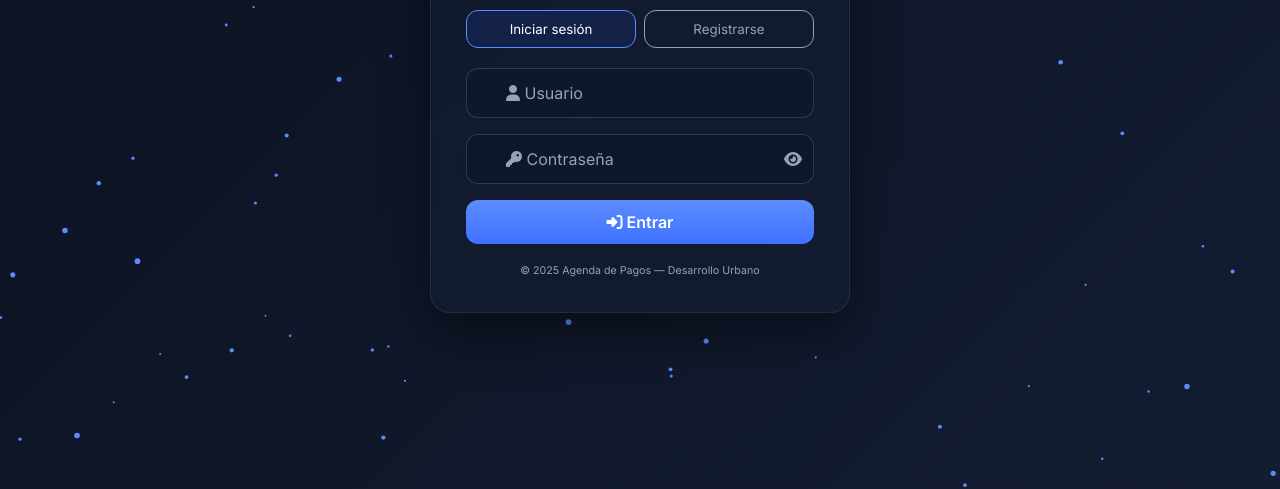
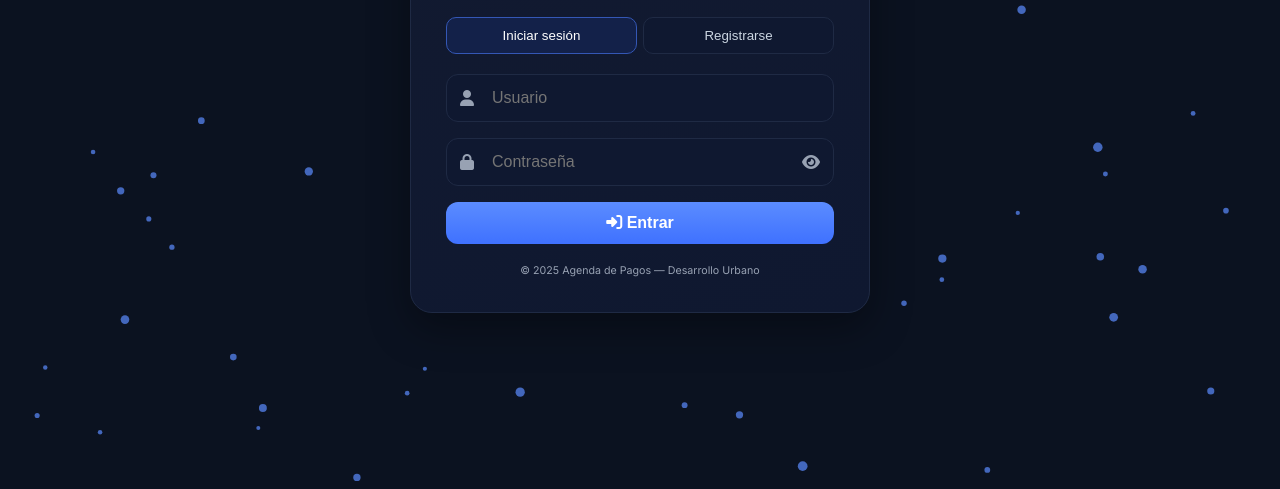
Before and after one commit to sirluisangel/Resindecia1, a plain HTML site: page index.html in a window 1280 px wide. Shown: the part 311-800 px from the top of the page. Drawn offline with Linux system fonts and the light colour scheme; some packages are replaced by stand-ins of ours; a script that the page names is missing.

Commit message:
refactor: Revamp authentication forms with improved structure, enhanced password strength validation, and updated UI elements

```diff
--- a/index.html
+++ b/index.html
@@ -6,15 +6,14 @@
   <title>Ingreso | Desarrollo Urbano</title>
   <link rel="stylesheet" href="login.css"/>
   <link rel="preconnect" href="https://fonts.googleapis.com">
+  <link rel="preconnect" href="https://fonts.gstatic.com" crossorigin>
   <link href="https://fonts.googleapis.com/css2?family=Inter:wght@400;600;700&display=swap" rel="stylesheet">
   <link rel="stylesheet" href="https://cdnjs.cloudflare.com/ajax/libs/font-awesome/6.5.2/css/all.min.css"/>
   <script src="https://cdn.jsdelivr.net/npm/sweetalert2@11"></script>
 </head>
 <body>
-  <!-- Fondo con partículas -->
   <canvas id="particles"></canvas>
-
-  <!-- Card centrada -->
+  <div class="auth-container">
     <div class="auth-card">
       <div class="auth-header">
         <i class="fa-solid fa-shield-halved"></i>
@@ -22,38 +21,37 @@
         <p class="muted">Accede o crea tu cuenta</p>
       </div>
 
-    <!-- Tabs -->
       <div class="tabs">
         <button class="tab active" data-tab="login">Iniciar sesión</button>
         <button class="tab" data-tab="register">Registrarse</button>
       </div>
 
-    <!-- Form login -->
+      <!-- Login -->
       <form id="loginForm" class="auth-form tab-pane active" autocomplete="off">
         <div class="field">
-        <input id="loginUser" type="text" placeholder=" " required/>
-        <label for="loginUser"><i class="fa-solid fa-user"></i> Usuario</label>
+          <i class="fa-solid fa-user field-icon"></i>
+          <input id="loginUser" type="text" placeholder="Usuario" required/>
         </div>
         <div class="field">
-        <input id="loginPass" type="password" placeholder=" " required/>
-        <label for="loginPass"><i class="fa-solid fa-key"></i> Contraseña</label>
-        <i class="fa-solid fa-eye toggle-pass" data-target="loginPass"></i>
+          <i class="fa-solid fa-lock field-icon"></i>
+          <input id="loginPass" type="password" placeholder="Contraseña" required/>
+          <i class="fa-solid fa-eye toggle-pass"></i>
         </div>
         <button class="btn primary w-full" type="submit">
           <i class="fa-solid fa-right-to-bracket"></i> Entrar
         </button>
       </form>
 
-    <!-- Form registro -->
+      <!-- Registro -->
       <form id="registerForm" class="auth-form tab-pane" autocomplete="off">
         <div class="field">
-        <input id="regUser" type="text" placeholder=" " required/>
-        <label for="regUser"><i class="fa-solid fa-user-plus"></i> Usuario</label>
+          <i class="fa-solid fa-user-plus field-icon"></i>
+          <input id="regUser" type="text" placeholder="Nuevo usuario" required/>
         </div>
         <div class="field">
-        <input id="regPass" type="password" placeholder=" " required/>
-        <label for="regPass"><i class="fa-solid fa-lock"></i> Contraseña</label>
-        <i class="fa-solid fa-eye toggle-pass" data-target="regPass"></i>
+          <i class="fa-solid fa-key field-icon"></i>
+          <input id="regPass" type="password" placeholder="Contraseña" required/>
+          <i class="fa-solid fa-eye toggle-pass"></i>
         </div>
         <div class="password-strength"><div class="strength-bar"></div></div>
         <button class="btn success w-full" type="submit">
@@ -65,7 +63,7 @@
         <small>© 2025 Agenda de Pagos — Desarrollo Urbano</small>
       </footer>
     </div>
-
+  </div>
   <script src="login.js"></script>
 </body>
 </html>
--- a/login.css
+++ b/login.css
@@ -1,94 +1,75 @@
 :root {
-  --bg:#0b1220; --card:rgba(19,28,49,0.75); --text:#e6eaf2; --muted:#98a2b3;
-  --primary:#5b8cff; --primary-2:#3f71ff; --success:#22c55e; --danger:#ef4444;
-  --shadow:0 20px 50px rgba(0,0,0,.45);
+  --bg:#0b1220; --bg-2:#0e172a; --card:#131c31; --text:#e6eaf2;
+  --muted:#98a2b3; --primary:#5b8cff; --primary-2:#3f71ff;
+  --success:#22c55e; --danger:#ef4444;
+  --border:#1f2a44; --shadow:0 15px 40px rgba(0,0,0,.35);
 }
 
-*{margin:0;padding:0;box-sizing:border-box;font-family:'Inter',sans-serif}
+*{margin:0;padding:0;box-sizing:border-box}
+html,body{height:100%;font-family:'Inter',sans-serif;background:var(--bg);overflow:hidden}
 
-body {
-  background:linear-gradient(135deg,#0b1220,#141c32);
-  min-height:100vh;display:flex;justify-content:center;align-items:center;
-  overflow:hidden;
+.auth-container {
+  min-height:100vh;display:flex;align-items:center;justify-content:center;
+  padding:20px;position:relative;z-index:1;
 }
 
-#particles {
-  position:fixed;top:0;left:0;width:100%;height:100%;z-index:-1;
+.auth-card {
+  width:100%;max-width:460px;background:linear-gradient(160deg,#121a30,#0f1830);
+  border-radius:22px;padding:35px;box-shadow:var(--shadow);
+  border:1px solid var(--border);animation:fadeIn 0.8s ease;
 }
 
-/* Card centrada con efecto glass */
-.auth-card {
-  width:100%;max-width:420px;
-  background:var(--card);
-  border-radius:20px;
-  padding:35px;
-  box-shadow:var(--shadow);
-  backdrop-filter: blur(14px);
-  border:1px solid rgba(255,255,255,0.08);
-  animation:fadeInUp .8s ease;
+.auth-card:hover {transform:translateY(-4px);transition:0.3s}
+
+.auth-header {text-align:center;margin-bottom:20px}
+.auth-header i{font-size:2rem;color:var(--primary);margin-bottom:8px}
+.auth-header h1{font-size:1.8rem;font-weight:700;color:var(--text)}
+.muted{color:var(--muted)}
+
+.tabs{display:flex;gap:6px;margin-bottom:20px}
+.tab{flex:1;background:#0f1830;border:1px solid var(--border);color:#cbd5e1;
+  padding:10px;border-radius:10px;cursor:pointer;transition:all .3s ease;}
+.tab.active{border-color:#3457b5;background:#132149;color:#fff}
+
+.auth-form{display:flex;flex-direction:column;gap:16px}
+.tab-pane{display:none}
+.tab-pane.active{display:flex;flex-direction:column;animation:fadeIn .4s ease}
+
+.field{position:relative}
+.field input{
+  width:100%;padding:14px 45px;border-radius:12px;border:1px solid var(--border);
+  background:#0f1830;color:var(--text);font-size:1rem;outline:none;
 }
-@keyframes fadeInUp {
-  from{opacity:0;transform:translateY(40px);}
-  to{opacity:1;transform:translateY(0);}
+.field input:focus{border-color:var(--primary);box-shadow:0 0 8px rgba(91,140,255,.5)}
+
+.field-icon {
+  position:absolute;left:14px;top:50%;transform:translateY(-50%);
+  color:var(--muted);font-size:1rem;
 }
 
-.auth-header {text-align:center;margin-bottom:20px}
-.auth-header i{font-size:2rem;color:var(--primary)}
-.auth-header h1{font-size:1.9rem;font-weight:700;color:var(--text)}
-.muted{color:var(--muted)}
+.toggle-pass {
+  position:absolute;right:14px;top:50%;transform:translateY(-50%);
+  cursor:pointer;color:var(--muted);transition:0.3s;
+}
+.toggle-pass:hover {color:var(--primary)}
 
-/* Tabs */
-.tabs {display:flex;gap:8px;margin-bottom:20px}
-.tab {
-  flex:1;background:transparent;border:1px solid var(--muted);color:var(--muted);
-  padding:10px;border-radius:12px;cursor:pointer;transition:.3s;
+.password-strength {
+  height:6px;background:#1f2a44;border-radius:6px;overflow:hidden;
 }
-.tab.active{border-color:var(--primary);background:#132149;color:#fff}
+.strength-bar {width:0%;height:100%;background:var(--danger);transition:width .3s,background .3s}
 
-/* Formularios */
-.auth-form{display:flex;flex-direction:column;gap:16px}
-.tab-pane{display:none}
-.tab-pane.active{display:flex;animation:fadeIn .5s ease}
-@keyframes fadeIn{from{opacity:0;transform:translateY(10px)}to{opacity:1;transform:translateY(0)}}
-
-/* Campos */
-.field{position:relative}
-.field input {
-  width:100%;padding:14px 14px 14px 40px;border-radius:12px;
-  border:1px solid rgba(255,255,255,0.15);
-  background:rgba(15,24,48,0.85);color:var(--text);
-  font-size:1rem;transition:.3s;
-}
-.field input:focus{border-color:var(--primary);box-shadow:0 0 10px var(--primary)}
-.field label {
-  position:absolute;top:50%;left:40px;transform:translateY(-50%);
-  color:var(--muted);pointer-events:none;transition:.2s;font-size:1rem;
-}
-.field input:focus + label,
-.field input:not(:placeholder-shown) + label {
-  top:-8px; left:12px;font-size:0.75rem;color:var(--primary);
-  background:var(--bg);padding:0 6px;border-radius:6px;
-}
-
-/* Toggle pass */
-.toggle-pass {
-  position:absolute;right:12px;top:50%;transform:translateY(-50%);
-  cursor:pointer;color:var(--muted);transition:.3s;
-}
-.toggle-pass:hover{color:var(--primary)}
-
-/* Barra fuerza */
-.password-strength{height:6px;background:#1f2a44;border-radius:6px;overflow:hidden;margin-top:-8px}
-.strength-bar{width:0%;height:100%;background:var(--success);transition:width .3s}
-
-/* Botones */
 .btn {
   padding:12px;border-radius:12px;border:none;cursor:pointer;
-  font-weight:600;font-size:1rem;transition:.3s;
+  font-weight:600;font-size:1rem;transition:all .2s ease;
 }
-.btn.primary{background:linear-gradient(180deg,var(--primary),var(--primary-2));color:#fff}
-.btn.primary:hover{transform:scale(1.05);box-shadow:0 0 15px var(--primary)}
-.btn.success{background:var(--success);color:#fff}
-.btn.success:hover{transform:scale(1.05);box-shadow:0 0 15px var(--success)}
+.btn.primary {background:linear-gradient(180deg,var(--primary),var(--primary-2));color:#fff}
+.btn.success {background:var(--success);color:#fff}
+.btn:hover{transform:scale(1.05)}
 
 .auth-footer{text-align:center;margin-top:18px;color:var(--muted);font-size:0.8rem}
+
+@keyframes fadeIn {from{opacity:0;transform:translateY(10px)}to{opacity:1;transform:translateY(0)}}
+
+#particles {
+  position:fixed;top:0;left:0;width:100%;height:100%;z-index:0;
+}
--- a/login.js
+++ b/login.js
@@ -7,102 +7,107 @@
   openReq.onupgradeneeded = e => {
     dbUsers = e.target.result;
     if (!dbUsers.objectStoreNames.contains("usuarios")) {
-      dbUsers.createObjectStore("usuarios", { keyPath: "usuario" });
+      const store = dbUsers.createObjectStore("usuarios", { keyPath: "usuario" });
+      store.createIndex("usuario", "usuario", { unique: true });
     }
   };
   openReq.onsuccess = e => dbUsers = e.target.result;
+  openReq.onerror = () => Swal.fire("Error", "No se pudo abrir la base de usuarios", "error");
 
   document.addEventListener("DOMContentLoaded", () => {
-    // Tabs
+    // pestañas
     document.querySelectorAll(".tab").forEach(btn => {
       btn.addEventListener("click", () => {
         document.querySelectorAll(".tab").forEach(t => t.classList.remove("active"));
         document.querySelectorAll(".tab-pane").forEach(p => p.classList.remove("active"));
         btn.classList.add("active");
-        document.getElementById(btn.dataset.tab + "Form").classList.add("active");
+        const tabName = btn.dataset.tab;
+        document.getElementById(tabName + "Form").classList.add("active");
       });
     });
 
-    // Mostrar / ocultar contraseña
+    // mostrar/ocultar contraseña
     document.querySelectorAll(".toggle-pass").forEach(icon => {
       icon.addEventListener("click", () => {
-        const input = document.getElementById(icon.dataset.target);
-        input.type = input.type === "password" ? "text" : "password";
-        icon.classList.toggle("fa-eye-slash");
+        const input = icon.previousElementSibling;
+        if (input.type === "password") {
+          input.type = "text";
+          icon.classList.replace("fa-eye", "fa-eye-slash");
+        } else {
+          input.type = "password";
+          icon.classList.replace("fa-eye-slash", "fa-eye");
+        }
       });
     });
 
-    // Barra de fuerza contraseña
+    // barra de fuerza de contraseña
     const regPass = document.getElementById("regPass");
     const strengthBar = document.querySelector(".strength-bar");
     regPass?.addEventListener("input", () => {
       const val = regPass.value;
       let strength = 0;
-      if (val.length >= 6) strength++;
-      if (/[A-Z]/.test(val)) strength++;
-      if (/[0-9]/.test(val)) strength++;
-      if (/[^A-Za-z0-9]/.test(val)) strength++;
-      strengthBar.style.width = (strength * 25) + "%";
-      strengthBar.style.background = strength < 2 ? "#ef4444" : strength < 3 ? "#facc15" : "#22c55e";
+      if (val.match(/[a-z]+/)) strength++;
+      if (val.match(/[A-Z]+/)) strength++;
+      if (val.match(/[0-9]+/)) strength++;
+      if (val.match(/[$@#&!]+/)) strength++;
+      if (val.length >= 8) strength++;
+      const perc = (strength/5)*100;
+      strengthBar.style.width = perc+"%";
+      strengthBar.style.background = perc < 40 ? "var(--danger)" : perc < 80 ? "orange" : "var(--success)";
     });
 
-    // Registro
+    // registro
     document.getElementById("registerForm")?.addEventListener("submit", e => {
       e.preventDefault();
       const usuario = document.getElementById("regUser").value.trim();
-      const pass = document.getElementById("regPass").value;
+      const pass = regPass.value;
       if (!usuario || !pass) return Swal.fire("Atención", "Completa usuario y contraseña", "warning");
-
       const tx = dbUsers.transaction("usuarios", "readwrite");
       const store = tx.objectStore("usuarios");
       const req = store.add({ usuario, pass });
       req.onsuccess = () => {
         Swal.fire({ icon:"success", title:"Registrado", text:"Usuario creado", timer:1200, showConfirmButton:false })
-          .then(() => { localStorage.setItem("sessionUser", usuario); window.location.href = "main.html"; });
+          .then(()=> {localStorage.setItem("sessionUser", usuario); window.location.href="main.html";});
       };
-      req.onerror = () => Swal.fire("Error", "El usuario ya existe", "error");
+      req.onerror = () => Swal.fire("Error", "El usuario ya existe o no se pudo registrar", "error");
     });
 
-    // Login
+    // login
     document.getElementById("loginForm")?.addEventListener("submit", e => {
       e.preventDefault();
       const usuario = document.getElementById("loginUser").value.trim();
       const pass = document.getElementById("loginPass").value;
-      if (!usuario || !pass) return Swal.fire("Atención", "Completa usuario y contraseña", "warning");
-
       const tx = dbUsers.transaction("usuarios", "readonly");
       const store = tx.objectStore("usuarios");
       const req = store.get(usuario);
       req.onsuccess = () => {
         if (req.result && req.result.pass === pass) {
           localStorage.setItem("sessionUser", usuario);
-          Swal.fire({ icon:"success", title:"Bienvenido", text:`Hola ${usuario}`, timer:1000, showConfirmButton:false })
-            .then(() => window.location.href = "main.html");
-        } else {
-          Swal.fire("Error", "Usuario o contraseña incorrectos", "error");
-        }
+          Swal.fire({ icon:"success", title:"Bienvenido", text:`Hola ${usuario}`, timer:900, showConfirmButton:false })
+            .then(()=> window.location.href="main.html");
+        } else Swal.fire("Error", "Usuario o contraseña incorrectos", "error");
       };
+      req.onerror = () => Swal.fire("Error", "No se pudo validar usuario", "error");
     });
+  });
 
-    // Animación de partículas
-    const canvas = document.getElementById("particles");
-    const ctx = canvas.getContext("2d");
-    let particles = [];
-    canvas.width = window.innerWidth;
-    canvas.height = window.innerHeight;
-
-    class Particle {
-      constructor(){this.x=Math.random()*canvas.width;this.y=Math.random()*canvas.height;
-        this.size=Math.random()*2+1;this.speedX=(Math.random()-0.5)*1.5;this.speedY=(Math.random()-0.5)*1.5;}
-      update(){this.x+=this.speedX;this.y+=this.speedY;
-        if(this.x<0||this.x>canvas.width)this.speedX*=-1;
-        if(this.y<0||this.y>canvas.height)this.speedY*=-1;}
-      draw(){ctx.fillStyle="#5b8cff";ctx.beginPath();ctx.arc(this.x,this.y,this.size,0,Math.PI*2);ctx.fill();}
-    }
-    function init(){particles=[];for(let i=0;i<80;i++){particles.push(new Particle());}}
-    function animate(){ctx.clearRect(0,0,canvas.width,canvas.height);
-      particles.forEach(p=>{p.update();p.draw();});requestAnimationFrame(animate);}
-    init();animate();
-    window.addEventListener("resize",()=>{canvas.width=window.innerWidth;canvas.height=window.innerHeight;init();});
-  });
+  // animación de partículas en canvas
+  const canvas = document.getElementById("particles");
+  const ctx = canvas.getContext("2d");
+  let particles = [];
+  const resize = () => { canvas.width = window.innerWidth; canvas.height = window.innerHeight; };
+  window.addEventListener("resize", resize); resize();
+  for(let i=0;i<50;i++){particles.push({x:Math.random()*canvas.width,y:Math.random()*canvas.height,dx:(Math.random()-0.5)*1.5,dy:(Math.random()-0.5)*1.5,r:Math.random()*3+2});}
+  function animate(){
+    ctx.clearRect(0,0,canvas.width,canvas.height);
+    ctx.fillStyle="rgba(91,140,255,0.7)";
+    particles.forEach(p=>{
+      ctx.beginPath();ctx.arc(p.x,p.y,p.r,0,Math.PI*2);ctx.fill();
+      p.x+=p.dx;p.y+=p.dy;
+      if(p.x<0||p.x>canvas.width) p.dx*=-1;
+      if(p.y<0||p.y>canvas.height) p.dy*=-1;
+    });
+    requestAnimationFrame(animate);
+  }
+  animate();
 })();
```
Lines whose indentation alone changed are shown as unchanged.
